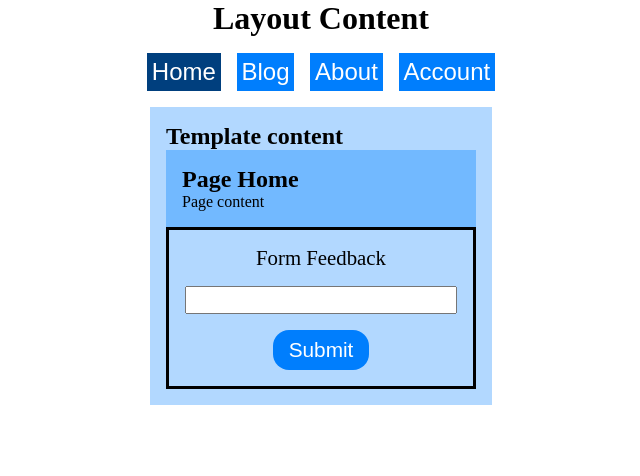
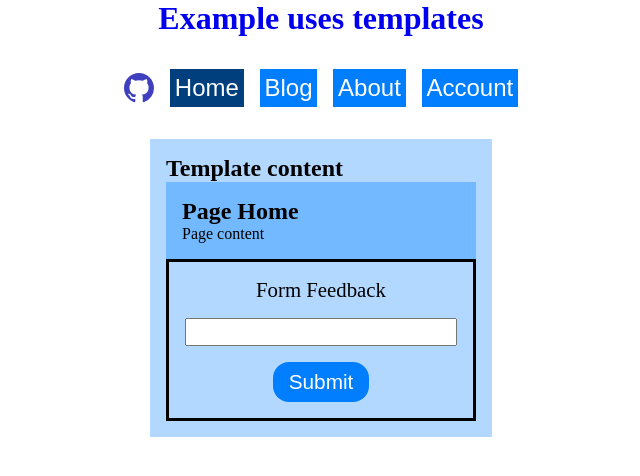
Before and after one commit to denisso/next13-app-exp, a Next.js app: page / in a window 1280 px wide. Shown: the top 476 px of the page, without its empty margins (319-959 px from the left). Built offline with nearby package versions, Linux system fonts and the light colour scheme.

Commit message:
case updated

```diff
--- a/app/layout.module.scss
+++ b/app/layout.module.scss
@@ -6,5 +6,22 @@
 }
 
 .header {
+  margin: 1rem auto;
   display: flex;
+  justify-content: center;
+  align-items: center;
+  gap: 1rem;
+  .logo {
+    width: 30px;
+    height: 30px;
+
+    .image {
+      fill: #4040bf;
+      width: 100%;
+      height: auto;
+      &:hover {
+        fill: #2d2d86;
+      }
+    }
+  }
 }
--- a/app/layout.tsx
+++ b/app/layout.tsx
@@ -1,5 +1,4 @@
 import "./globals.css";
-import Link from "next/link";
 import styles from "./layout.module.scss";
 import { Nav } from "@/components/Nav";
 export default function RootLayout({
@@ -16,9 +15,39 @@
       <head />
       <body>
         <div className={styles.container}>
-          <h1>Layout Content</h1>
-          <Nav/>
-          <div>{children}</div>
+          <h1>
+            <a
+              rel="noreferrer"
+              target="_blank"
+              href="https://beta.nextjs.org/docs/routing/pages-and-layouts#templates"
+            >
+              Example uses templates
+            </a>
+          </h1>
+          <header className={styles.header}>
+            <div className={styles.logo}>
+              <a
+                href="https://github.com/denisso/next13-app-exp/tree/templates"
+                rel="noreferrer"
+                target="_blank"
+              >
+                <svg
+                  height="32"
+                  viewBox="0 0 16 16"
+                  width="32"
+                  className={styles.image}
+                >
+                  <path
+                    fillRule="evenodd"
+                    d="M8 0C3.58 0 0 3.58 0 8c0 3.54 2.29 6.53 5.47 7.59.4.07.55-.17.55-.38 0-.19-.01-.82-.01-1.49-2.01.37-2.53-.49-2.69-.94-.09-.23-.48-.94-.82-1.13-.28-.15-.68-.52-.01-.53.63-.01 1.08.58 1.23.82.72 1.21 1.87.87 2.33.66.07-.52.28-.87.51-1.07-1.78-.2-3.64-.89-3.64-3.95 0-.87.31-1.59.82-2.15-.08-.2-.36-1.02.08-2.12 0 0 .67-.21 2.2.82.64-.18 1.32-.27 2-.27.68 0 1.36.09 2 .27 1.53-1.04 2.2-.82 2.2-.82.44 1.1.16 1.92.08 2.12.51.56.82 1.27.82 2.15 0 3.07-1.87 3.75-3.65 3.95.29.25.54.73.54 1.48 0 1.07-.01 1.93-.01 2.2 0 .21.15.46.55.38A8.013 8.013 0 0016 8c0-4.42-3.58-8-8-8z"
+                  ></path>
+                </svg>
+              </a>
+            </div>
+            <Nav />
+          </header>
+
+          <main>{children}</main>
         </div>
       </body>
     </html>
--- a/package.json
+++ b/package.json
@@ -15,7 +15,7 @@
     "@types/react-dom": "18.0.10",
     "eslint": "8.32.0",
     "eslint-config-next": "13.1.5",
-    "next": "13.1.5",
+    "next": "^13.1.7-canary.21",
     "react": "18.2.0",
     "react-dom": "18.2.0",
     "typescript": "4.9.4"
```
Also changed, not shown: 2 other files (tests, documents, lock files or other folders).
